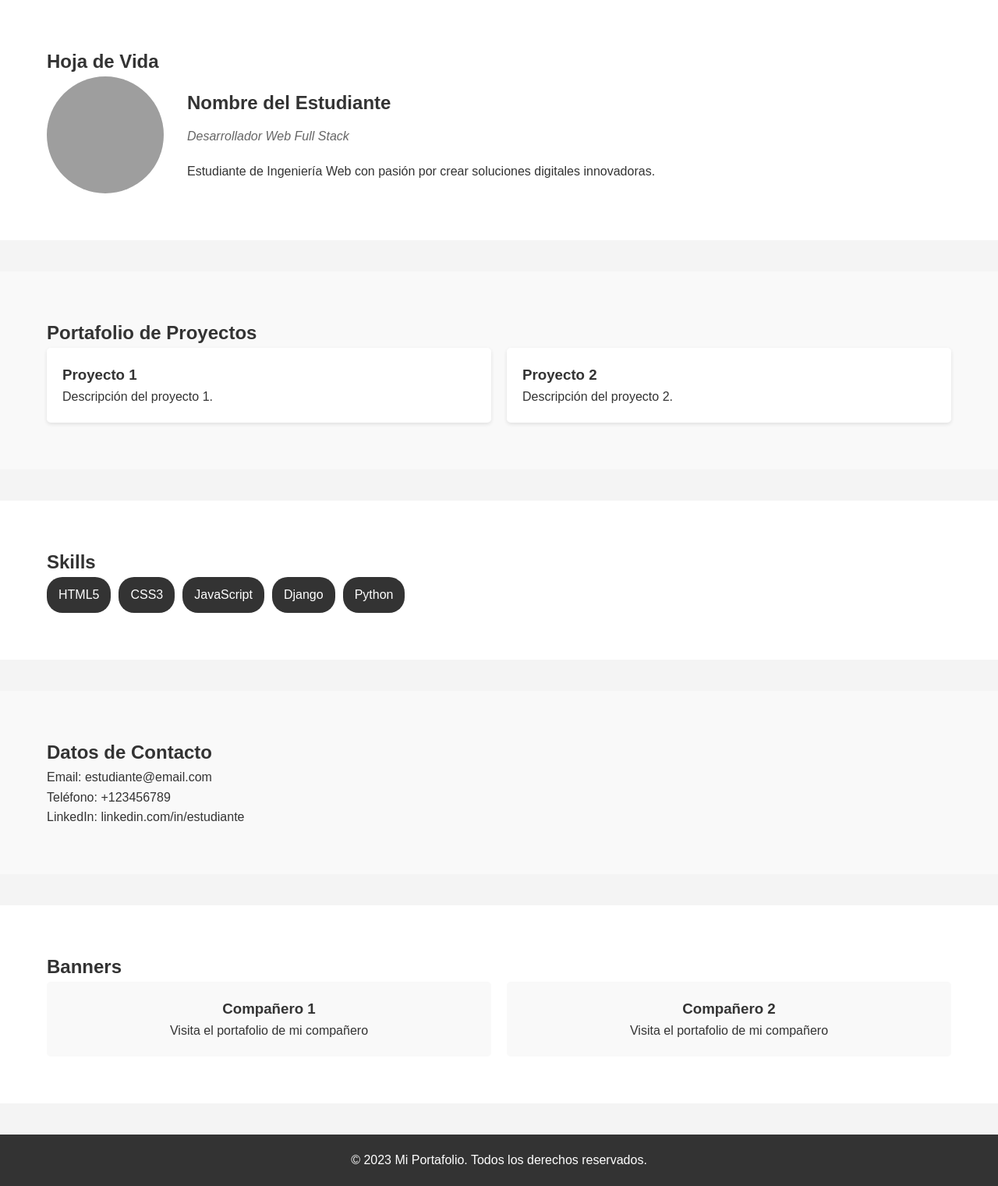
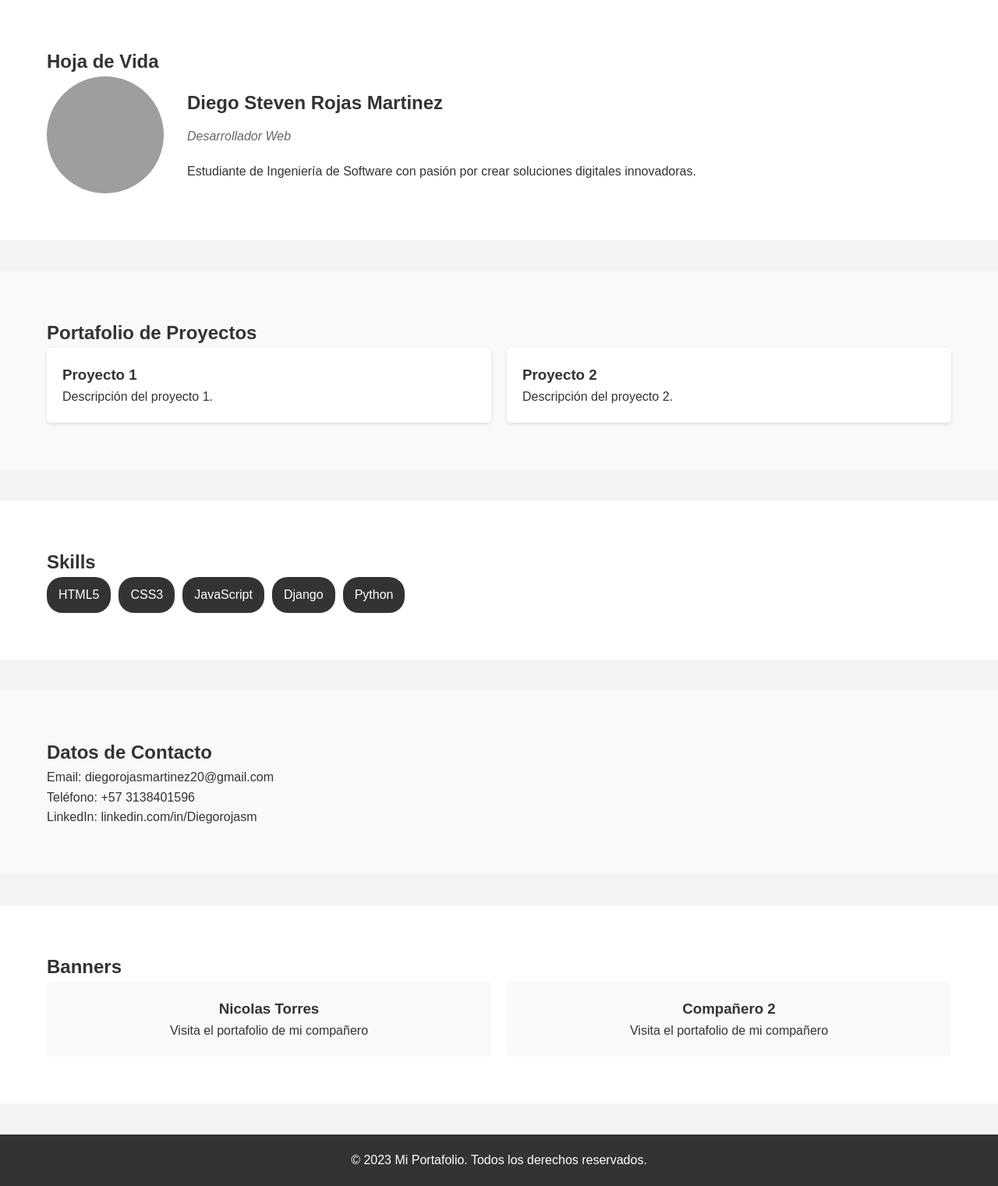
Before and after one commit to DiegoR205/mi_portafolio, a Django app: template core/templates/home.html in a window 1280 px wide. Shown: the part 46-1567 px from the top of the page at 78% size. Run offline with Django 4.2, Linux system fonts and the light colour scheme; the template is opened without the code that fills it, so the values that code supplies are empty; grey boxes are pictures that could not be loaded.

Commit message:
actualizacion

```diff
--- a/core/templates/home.html
+++ b/core/templates/home.html
@@ -10,9 +10,9 @@
         <div class="cv-content">
             <img src="{% static 'images/profile.jpg' %}" alt="Foto de perfil" class="profile-photo">
             <div class="cv-text">
-                <h2>Nombre del Estudiante</h2>
-                <p class="profile">Desarrollador Web Full Stack</p>
-                <p>Estudiante de Ingeniería Web con pasión por crear soluciones digitales innovadoras.</p>
+                <h2>Diego Steven Rojas Martinez</h2>
+                <p class="profile">Desarrollador Web</p>
+                <p>Estudiante de Ingeniería de Software con pasión por crear soluciones digitales innovadoras.</p>
             </div>
         </div>
     </div>
@@ -50,9 +50,9 @@
 <section id="contact-info">
     <div class="container">
         <h2>Datos de Contacto</h2>
-        <p>Email: estudiante@email.com</p>
-        <p>Teléfono: +123456789</p>
-        <p>LinkedIn: linkedin.com/in/estudiante</p>
+        <p>Email: diegorojasmartinez20@gmail.com</p>
+        <p>Teléfono: +57 3138401596</p>
+        <p>LinkedIn: linkedin.com/in/Diegorojasm</p>
     </div>
 </section>
 
@@ -60,9 +60,9 @@
     <div class="container">
         <h2>Banners</h2>
         <div class="banner-grid">
-            <a href="https://ejemplo.com/campania1?utm_source=portafolio&utm_medium=banner&utm_campaign=compañeros&utm_term=banner1" target="_blank" class="banner-link" data-event="banner_click" data-banner="banner1">
+            <a href="https://cv-nicolas-torres.up.railway.app?utm_source=friend&utm_medium=referral&utm_campaign=friend_referral&utm_id=Friend+Referral" target="_blank" class="banner-link" data-event="banner_click" data-banner="banner1">
                 <div class="banner">
-                    <h3>Compañero 1</h3>
+                    <h3>Nicolas Torres</h3>
                     <p>Visita el portafolio de mi compañero</p>
                 </div>
             </a>
```
